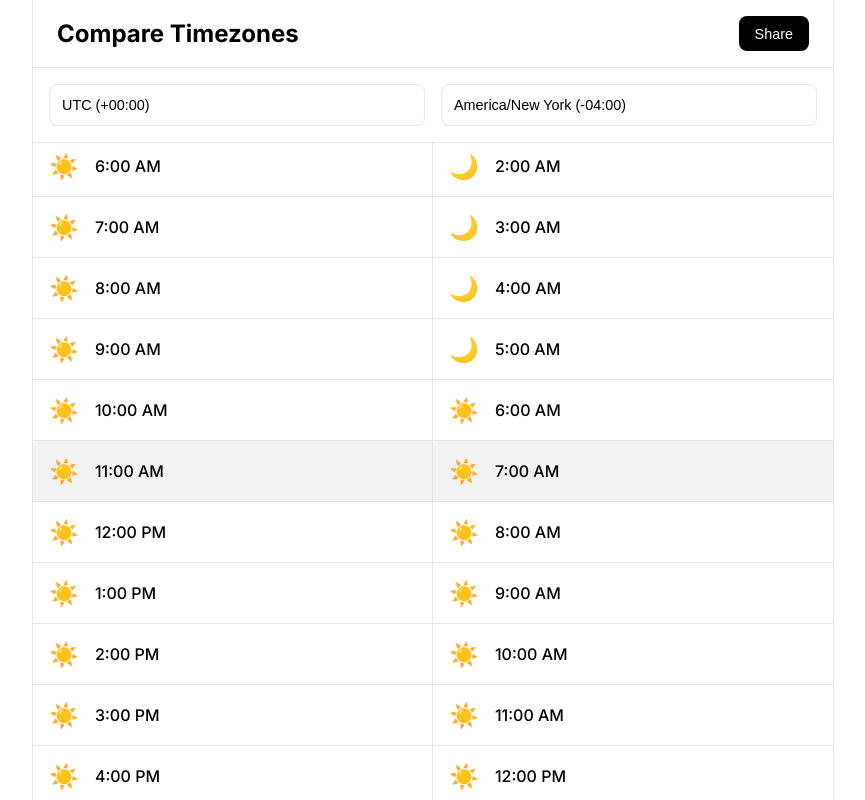
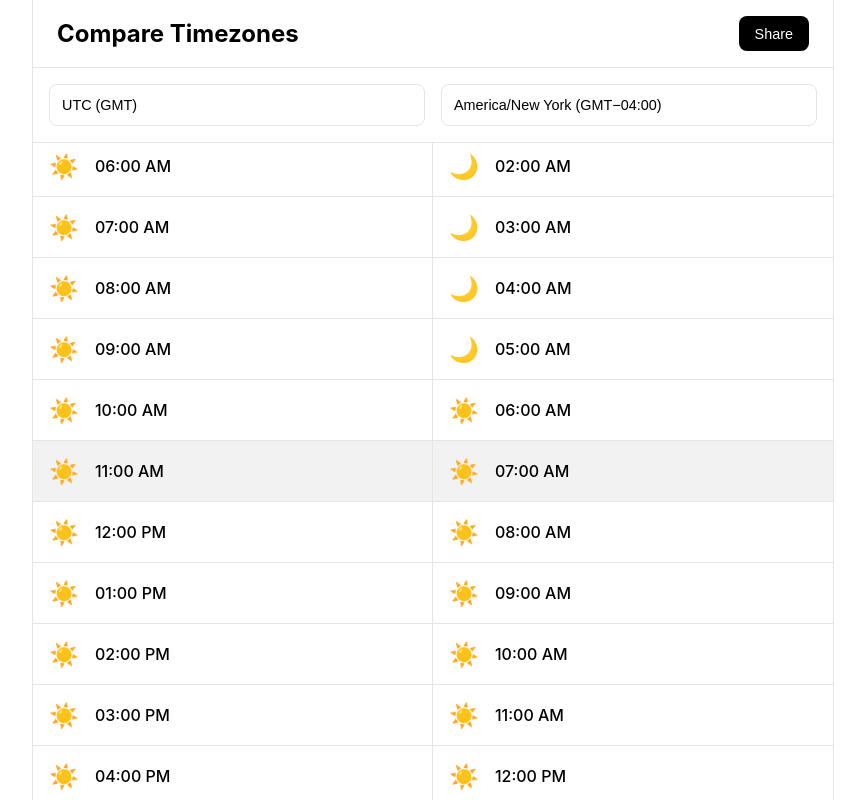
Before and after one commit to sirmews/ugh-timezones, a website: page index.html in a window 1280 px wide. Shown: the whole page, without its empty margins (207-1072 px from the left). Drawn offline with nearby package versions, Linux system fonts and the light colour scheme.

Commit message:
Make app fully offline and add comprehensive README
- Replace Day.js with native Intl.DateTimeFormat APIs (~50KB reduction)
- Remove Google Fonts dependency, use system fonts
- Create custom TimezoneUtils helper with native browser APIs
- Add comprehensive README with structured prompt for rebuilding
- Remove emoji bullets from features list
- App is now completely offline with zero external dependencies

Breaking: Removes all CDN dependencies, app works offline

```diff
--- a/index.html
+++ b/index.html
@@ -4,19 +4,7 @@
         <meta charset="UTF-8" />
         <meta name="viewport" content="width=device-width, initial-scale=1.0" />
         <title>Timezone Slider</title>
-        <!-- Google Fonts for a clean look -->
-        <link rel="preconnect" href="https://fonts.googleapis.com" />
-        <link rel="preconnect" href="https://fonts.gstatic.com" crossorigin />
-        <link
-            href="https://fonts.googleapis.com/css2?family=Inter:wght@400;500;700&display=swap"
-            rel="stylesheet"
-        />
 
-        <!-- Day.js for robust timezone handling -->
-        <script src="https://cdn.jsdelivr.net/npm/dayjs@1.11.10/dayjs.min.js"></script>
-        <script src="https://cdn.jsdelivr.net/npm/dayjs@1.11.10/plugin/utc.js"></script>
-        <script src="https://cdn.jsdelivr.net/npm/dayjs@1.11.10/plugin/timezone.js"></script>
-        <script src="https://cdn.jsdelivr.net/npm/dayjs@1.11.10/plugin/advancedFormat.js"></script>
 
         <style>
             /* --- Basic Setup & Theming --- */
@@ -48,7 +36,6 @@
 
             body {
                 font-family:
-                    "Inter",
                     -apple-system,
                     BlinkMacSystemFont,
                     "Segoe UI",
@@ -238,10 +225,66 @@
         <datalist id="timezone-list"></datalist>
 
         <script>
-            // --- Initialize Day.js Plugins ---
-            dayjs.extend(dayjs_plugin_utc);
-            dayjs.extend(dayjs_plugin_timezone);
-            dayjs.extend(dayjs_plugin_advancedFormat);
+            // --- Native Timezone Utilities ---
+            const TimezoneUtils = {
+                // Get user's current timezone
+                getUserTimezone() {
+                    return Intl.DateTimeFormat().resolvedOptions().timeZone;
+                },
+
+                // Convert a date to a specific timezone and return formatted time
+                formatTimeInTimezone(date, timezone, options = {}) {
+                    const defaultOptions = {
+                        hour: '2-digit',
+                        minute: '2-digit',
+                        hour12: true,
+                        timeZone: timezone
+                    };
+                    return new Intl.DateTimeFormat('en-US', { ...defaultOptions, ...options }).format(date);
+                },
+
+                // Get timezone offset string like "+05:00"
+                getTimezoneOffset(timezone) {
+                    const date = new Date();
+                    const formatter = new Intl.DateTimeFormat('sv-SE', {
+                        timeZone: timezone,
+                        timeZoneName: 'longOffset'
+                    });
+                    const parts = formatter.formatToParts(date);
+                    const offsetPart = parts.find(part => part.type === 'timeZoneName');
+                    return offsetPart ? offsetPart.value : '';
+                },
+
+                // Create a date object for a specific hour in a timezone
+                getDateAtHour(baseDate, hour, timezone) {
+                    const date = new Date(baseDate);
+                    // Set the hour in the target timezone
+                    const tempDate = new Date(date.getFullYear(), date.getMonth(), date.getDate(), hour);
+                    return tempDate;
+                },
+
+                // Check if two dates are the same day
+                isSameDay(date1, date2, timezone) {
+                    const fmt = new Intl.DateTimeFormat('en-CA', { timeZone: timezone });
+                    return fmt.format(date1) === fmt.format(date2);
+                },
+
+                // Check if date1 is after date2 (day-wise)
+                isAfterDay(date1, date2, timezone) {
+                    const fmt = new Intl.DateTimeFormat('en-CA', { timeZone: timezone });
+                    return fmt.format(date1) > fmt.format(date2);
+                },
+
+                // Get hour from date in specific timezone
+                getHourInTimezone(date, timezone) {
+                    const formatter = new Intl.DateTimeFormat('en-US', {
+                        hour: 'numeric',
+                        hour12: false,
+                        timeZone: timezone
+                    });
+                    return parseInt(formatter.format(date));
+                }
+            };
 
             // --- DOM Elements ---
             const timelineContainer =
@@ -255,12 +298,12 @@
 
             // --- State Management ---
             const state = {
-                tzA: dayjs.tz.guess(),
+                tzA: TimezoneUtils.getUserTimezone(),
                 tzB: "America/New_York",
             };
 
-            function getEmojiForTime(timeObject) {
-                const hour = timeObject.hour();
+            function getEmojiForTime(date, timezone) {
+                const hour = TimezoneUtils.getHourInTimezone(date, timezone);
                 if (hour >= 6 && hour < 18) return "☀️"; // Daytime
                 if (hour >= 18 && hour < 21) return "🌅"; // Dusk
                 return "🌙"; // Nighttime
@@ -275,24 +318,24 @@
             });
 
             // --- Timeline Rendering ---
-            function createTimeRow(timeObject, referenceNow, columnElement) {
+            function createTimeRow(date, timezone, referenceNow, referenceTimezone) {
                 const row = document.createElement("div");
                 row.className = "time-row";
 
                 // Highlight current hour
-                if (
-                    timeObject.hour() === referenceNow.hour() &&
-                    timeObject.isSame(referenceNow, "day")
-                ) {
+                const currentHour = TimezoneUtils.getHourInTimezone(date, timezone);
+                const refHour = TimezoneUtils.getHourInTimezone(referenceNow, referenceTimezone);
+                if (currentHour === refHour && TimezoneUtils.isSameDay(date, referenceNow, timezone)) {
                     row.classList.add("current-hour");
                 }
 
-                const emoji = getEmojiForTime(timeObject);
-                const timeText = timeObject.format("h:mm A");
+                const emoji = getEmojiForTime(date, timezone);
+                const timeText = TimezoneUtils.formatTimeInTimezone(date, timezone);
 
                 let dayText = "";
-                if (timeObject.isAfter(referenceNow, "day"))
+                if (TimezoneUtils.isAfterDay(date, referenceNow, timezone)) {
                     dayText = "Tomorrow";
+                }
 
                 row.innerHTML = `
                 <span class="time-emoji">${emoji}</span>
@@ -310,21 +353,20 @@
                 columnA.innerHTML = "";
                 columnB.innerHTML = "";
 
-                const baseNow = dayjs().tz(state.tzA);
-                const nowA = dayjs().tz(state.tzA);
-                const nowB = dayjs().tz(state.tzB);
+                const now = new Date();
+                const currentHour = TimezoneUtils.getHourInTimezone(now, state.tzA);
 
                 // Generate 48 hours (24 before current hour, 24 after)
-                const currentHour = baseNow.hour();
                 const startHour = currentHour - 24;
                 const endHour = currentHour + 24;
 
                 for (let i = startHour; i <= endHour; i++) {
-                    const timeA = baseNow.hour(i).minute(0).second(0);
-                    const timeB = timeA.tz(state.tzB);
+                    // Create a date for hour i in timezone A
+                    const date = new Date(now);
+                    date.setHours(i, 0, 0, 0);
 
-                    const rowA = createTimeRow(timeA, nowA, columnA);
-                    const rowB = createTimeRow(timeB, nowB, columnB);
+                    const rowA = createTimeRow(date, state.tzA, now, state.tzA);
+                    const rowB = createTimeRow(date, state.tzB, now, state.tzB);
 
                     columnA.appendChild(rowA);
                     columnB.appendChild(rowB);
@@ -342,7 +384,7 @@
 
             // --- UI & Event Listeners ---
             function updateInputWithOffset(inputElement, timezone) {
-                const offset = dayjs().tz(timezone).format("Z");
+                const offset = TimezoneUtils.getTimezoneOffset(timezone);
                 const tzName = timezone.replace(/_/g, " ");
                 inputElement.value = `${tzName} (${offset})`;
             }
```
Also changed, not shown: README.md.
